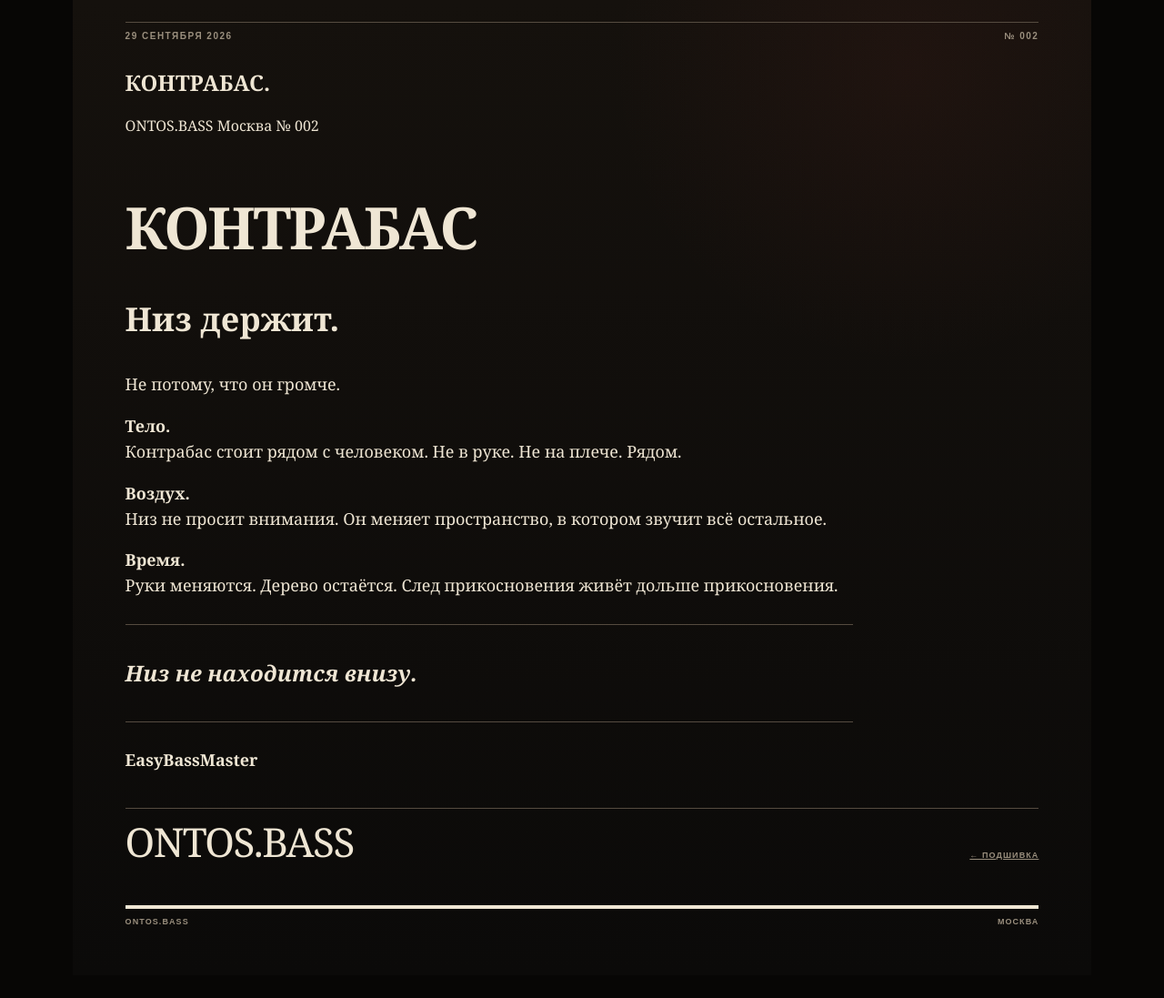
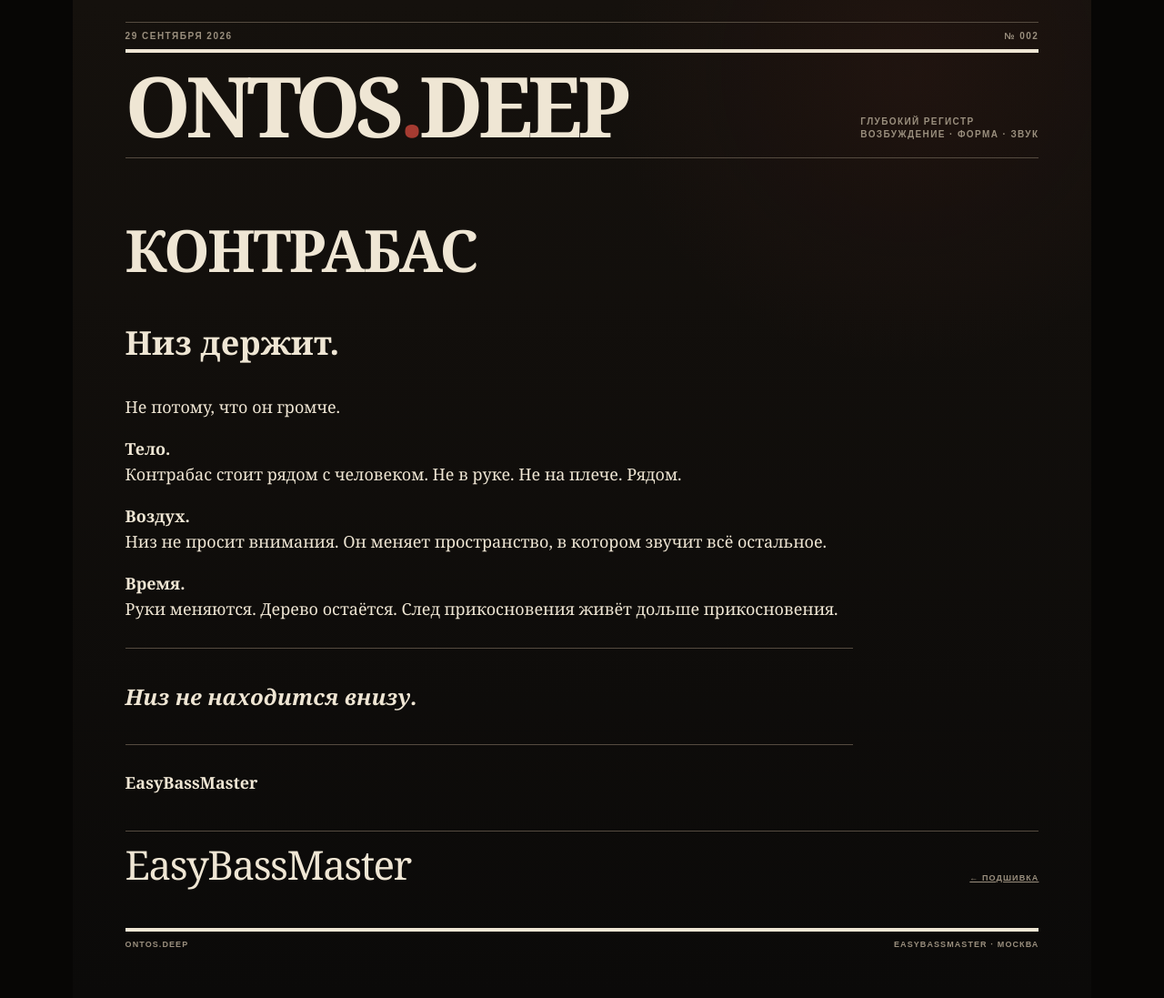
Before and after one commit to OntosLive/EasyBass.Master, a Jekyll site: the page built from issues/2026-09-29-low-holds.md, in a window 1280 px wide. Shown: the whole page at 91% size. Built offline with Jekyll 4.4.1, drawn with Linux system fonts in a browser that asks for light colours; before the commit the page ends 1072 px from its top, so only the background shows below that.

Commit message:
Use ONTOS.DEEP issue layout

```diff
--- a/_layouts/issue.html
+++ b/_layouts/issue.html
@@ -4,7 +4,7 @@
   <meta charset="utf-8">
   <meta name="viewport" content="width=device-width,initial-scale=1">
   <meta name="description" content="{{ page.description | default: site.description | escape }}">
-  <title>{{ page.title }} · ONTOS.BASS</title>
+  <title>{{ page.title }} · ONTOS.DEEP</title>
   <link rel="stylesheet" href="{{ site.baseurl }}/styles.css">
 </head>
 <body>
@@ -14,27 +14,25 @@
     <span>№ {{ page.number }}</span>
   </div>
 
-  <section class="hero">
-    <h1><a href="{{ site.baseurl }}/" style="text-decoration:none">КОНТРАБАС<span>.</span></a></h1>
-    <div class="hero-side">
-      <span>ONTOS.BASS</span>
-      <span>Москва</span>
-      <span>№ {{ page.number }}</span>
+  <header class="mast">
+    <div class="mastline">
+      <h1><a href="{{ site.baseurl }}/" style="text-decoration:none">ONTOS<span>.</span>DEEP</a></h1>
+      <small>глубокий регистр<br>возбуждение · форма · звук</small>
     </div>
-  </section>
+  </header>
 
   <main class="issue-body">
     {{ content }}
 
     <div class="signature">
-      <div class="name">ONTOS.BASS</div>
+      <div class="name">EasyBassMaster</div>
       <div class="small"><a href="{{ site.baseurl }}/archive/">← подшивка</a></div>
     </div>
   </main>
 
   <footer>
-    <span>ONTOS.BASS</span>
-    <span>Москва</span>
+    <span>ONTOS.DEEP</span>
+    <span>EasyBassMaster · Москва</span>
   </footer>
 </body>
 </html>
```
